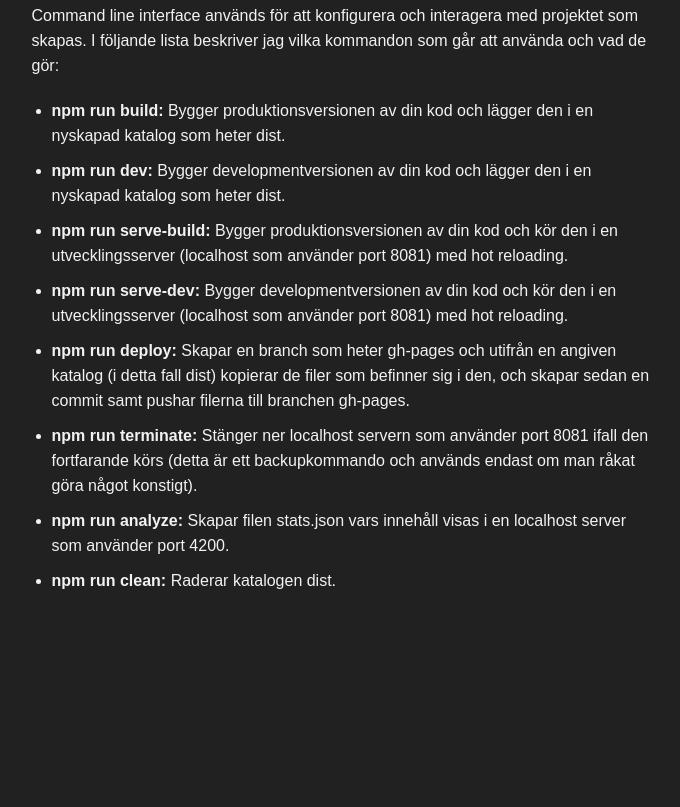
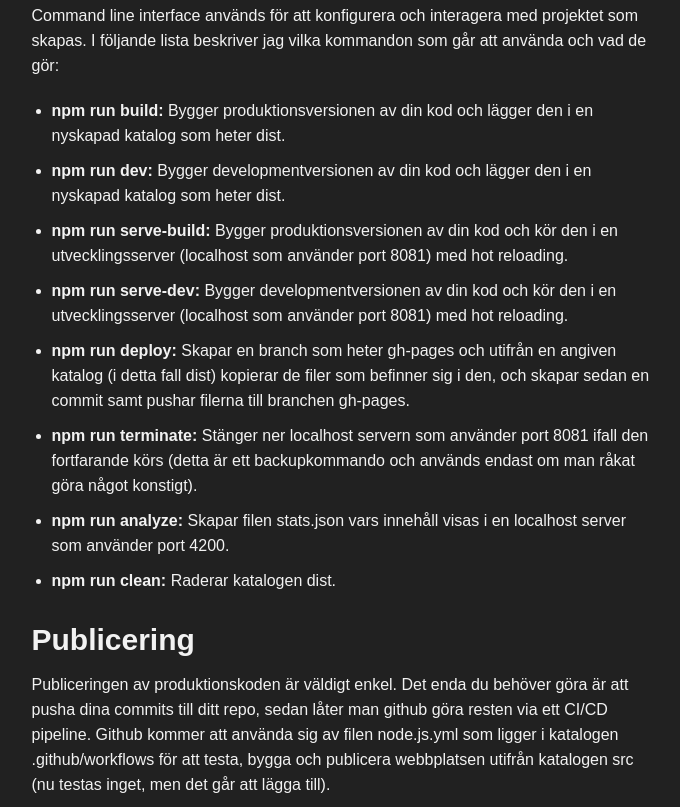
Before and after one commit to RobinHawiz/DT211G-moment1, a website built with webpack: page src/pages/arbetsprocess/index.html in a window 1280 px wide. Shown: the part 3302-4109 px from the top of the page, without its empty margins (296-976 px from the left). Before the commit the page ends 3915 px from the top, so only its background shows below. Built offline with nearby package versions, Linux system fonts and the light colour scheme.

Commit message:
html: Added a new article about Publicering

```diff
--- a/src/pages/arbetsprocess/index.html
+++ b/src/pages/arbetsprocess/index.html
@@ -369,6 +369,17 @@
           </article>
         </article>
       </article>
+      <article>
+        <h2>Publicering</h2>
+        <p>
+          Publiceringen av produktionskoden är väldigt enkel. Det enda du
+          behöver göra är att pusha dina commits till ditt repo, sedan låter man
+          github göra resten via ett CI/CD pipeline. Github kommer att använda
+          sig av filen node.js.yml som ligger i katalogen .github/workflows för
+          att testa, bygga och publicera webbplatsen utifrån katalogen src (nu
+          testas inget, men det går att lägga till).
+        </p>
+      </article>
     </section>
   </body>
 </html>
```
